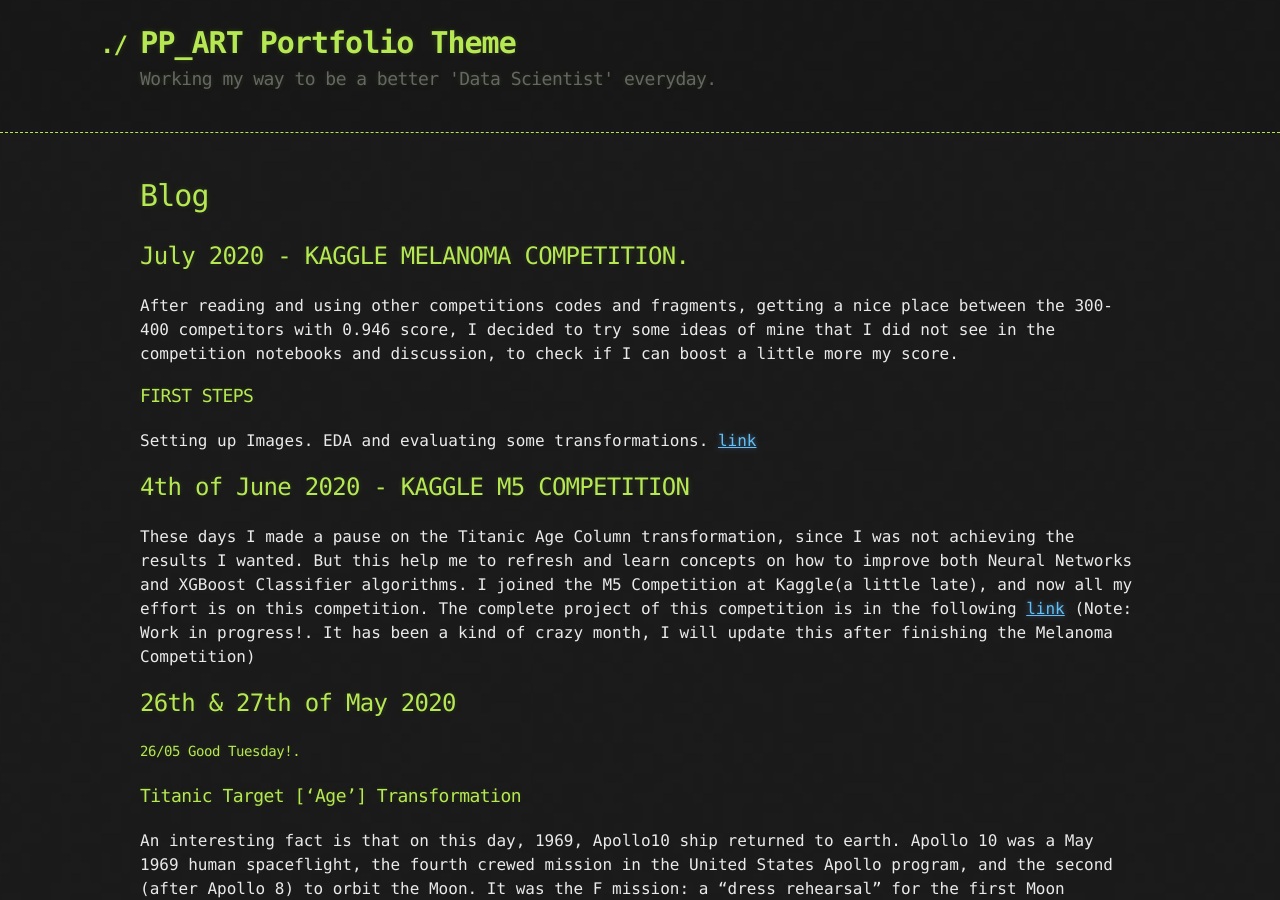
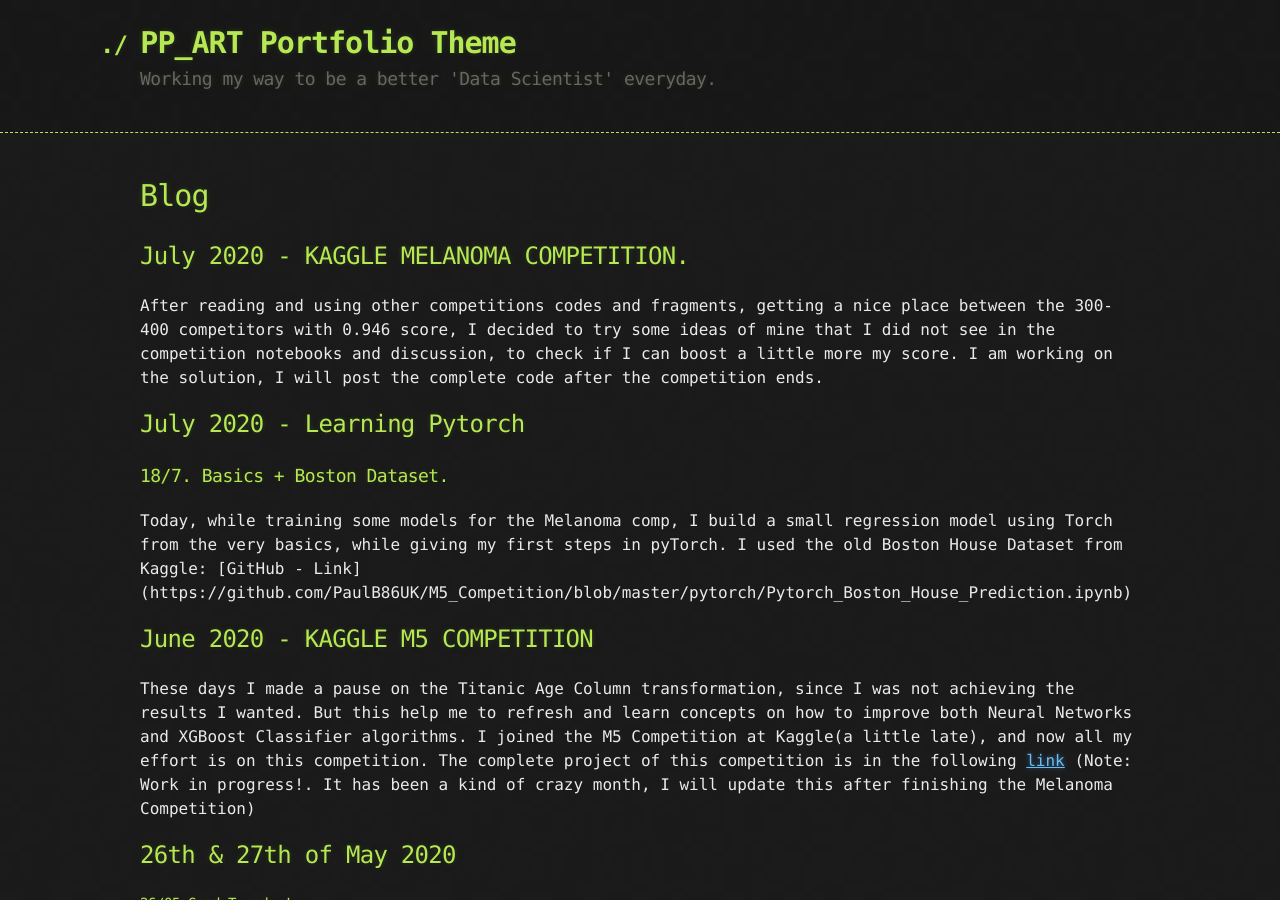
Before and after one commit to PaulB86UK/PP_ART, a Jekyll site: the page built from docs/Blog.md, in a window 1280 px wide and 900 px high. Built offline with Jekyll 4.4.1, drawn with Linux system fonts in a browser that asks for light colours; our own code applies the rules of GitHub Pages for plain Markdown files.

Commit message:
Update Blog.md

```diff
--- a/docs/Blog.md
+++ b/docs/Blog.md
@@ -4,13 +4,15 @@
 ---
 
 # Blog
+
 ## July 2020 - KAGGLE MELANOMA COMPETITION.
 After reading and using other competitions codes and fragments, getting a nice place between the 300-400 competitors with 0.946 score, I decided to try some ideas of mine that I did not see in the competition notebooks and discussion, to check if I can boost a little more my score.
-### FIRST STEPS
-Setting up Images. EDA and evaluating some transformations.
-[link](https://github.com/PaulB86UK/Melanoma-Competition)
+I am working on the solution, I will post the complete code after the competition ends.
+## July 2020 - Learning Pytorch
+### 18/7. Basics + Boston Dataset.
+Today, while training some models for the Melanoma comp,  I build a small regression model using Torch from the very basics, while giving my first steps in pyTorch. I used the old Boston House Dataset from Kaggle: [GitHub - Link] (https://github.com/PaulB86UK/M5_Competition/blob/master/pytorch/Pytorch_Boston_House_Prediction.ipynb)
 
-## 4th of June 2020 - KAGGLE M5 COMPETITION
+## June 2020 - KAGGLE M5 COMPETITION
 These days I made a pause on the Titanic Age Column transformation, since I was not achieving the results I wanted. But this help me to refresh and learn concepts on how to improve both Neural Networks and XGBoost Classifier algorithms. I joined the M5 Competition at Kaggle(a little late), and now all my effort is on this competition. The complete project of this competition is in the following [link](https://paulb86uk.github.io/PP_ART.github.io/2020/M5/Main) (Note:  Work in progress!. It has been a kind of crazy month, I will update this after finishing the Melanoma Competition)
 
 
```
